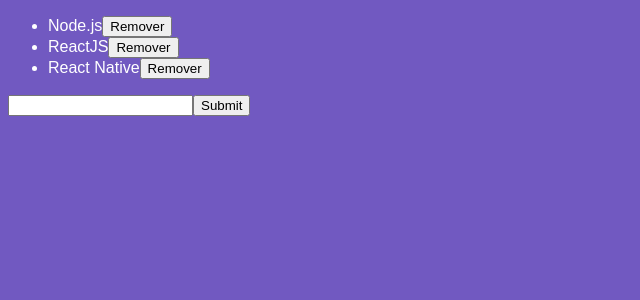
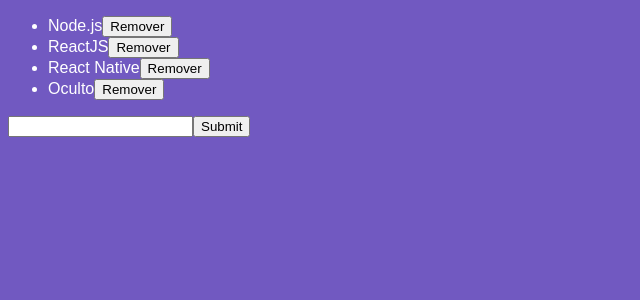
Before and after one commit to jonatasferreirajk/GoStack, a React app in the folder modulo04/: page / in a window 1280 px wide. Shown: the top 300 px of the page, without its empty margins (0-640 px from the left). Built offline with nearby package versions, Linux system fonts and the light colour scheme.

Commit message:
Default Props & PropTypes

```diff
--- a/modulo04/package.json
+++ b/modulo04/package.json
@@ -21,6 +21,7 @@
     "webpack-dev-server": "^3.11.0"
   },
   "dependencies": {
+    "prop-types": "^15.7.2",
     "react": "^16.13.1",
     "react-dom": "^16.13.1"
   }
--- a/modulo04/src/components/TechItem.js
+++ b/modulo04/src/components/TechItem.js
@@ -1,4 +1,5 @@
 import React from "react";
+import PropTypes from 'prop-types';
 
 function TechItem({tech, onDelete}) {
   return (
@@ -11,4 +12,13 @@ function TechItem({tech, onDelete}) {
   );
 }
 
+TechItem.defaultProps = {
+  tech: 'Oculto',
+};
+
+TechItem.PropTypes = {
+  tech: PropTypes.string,
+  onDelete: PropTypes.func.isRequired,
+};
+
 export default TechItem;
--- a/modulo04/src/components/TechList.js
+++ b/modulo04/src/components/TechList.js
@@ -34,6 +34,7 @@ class TechList extends Component {
               onDelete={() => this.handleDelete(tech)}
             />
           ))}
+          <TechItem />
         </ul>
         <input
           type="text"
```
Also changed, not shown: 1 other file (tests, documents, lock files or other folders).
